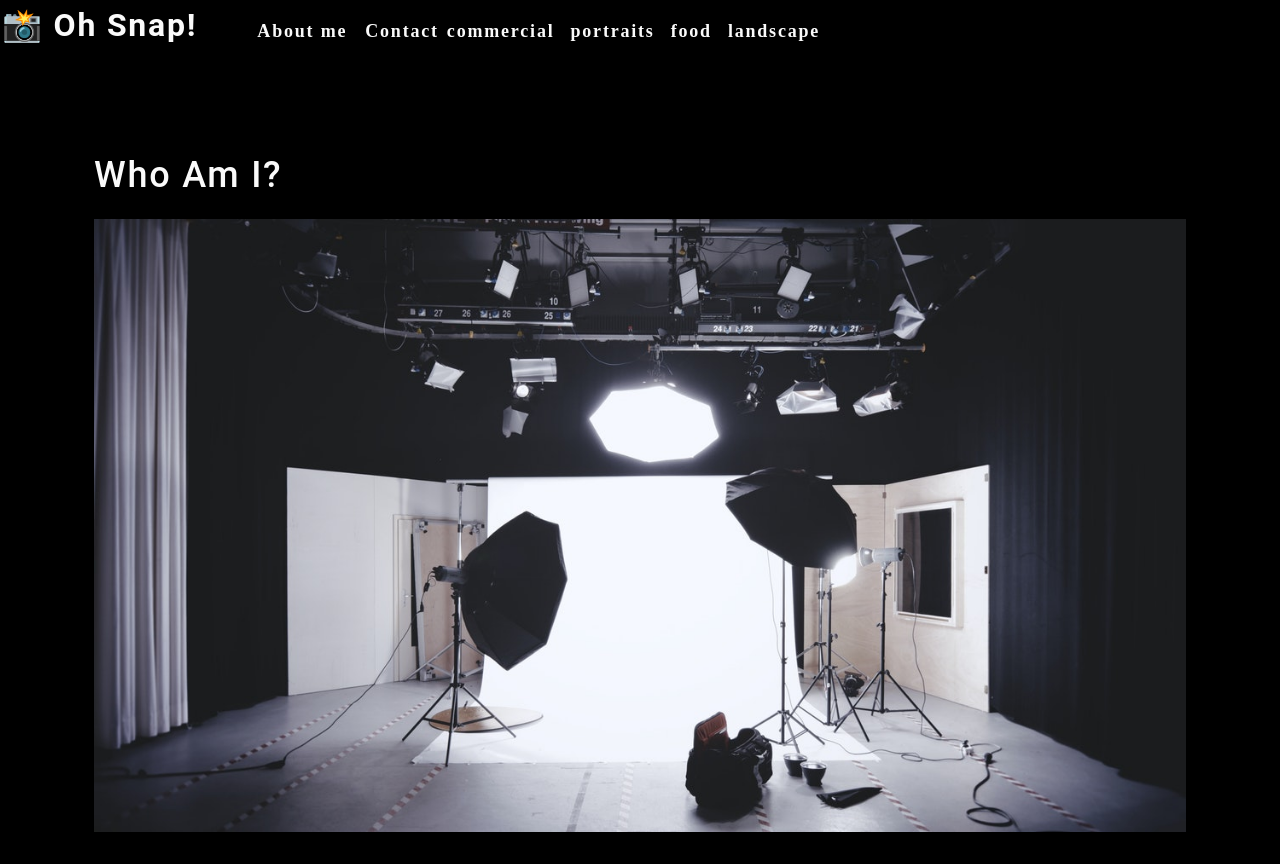
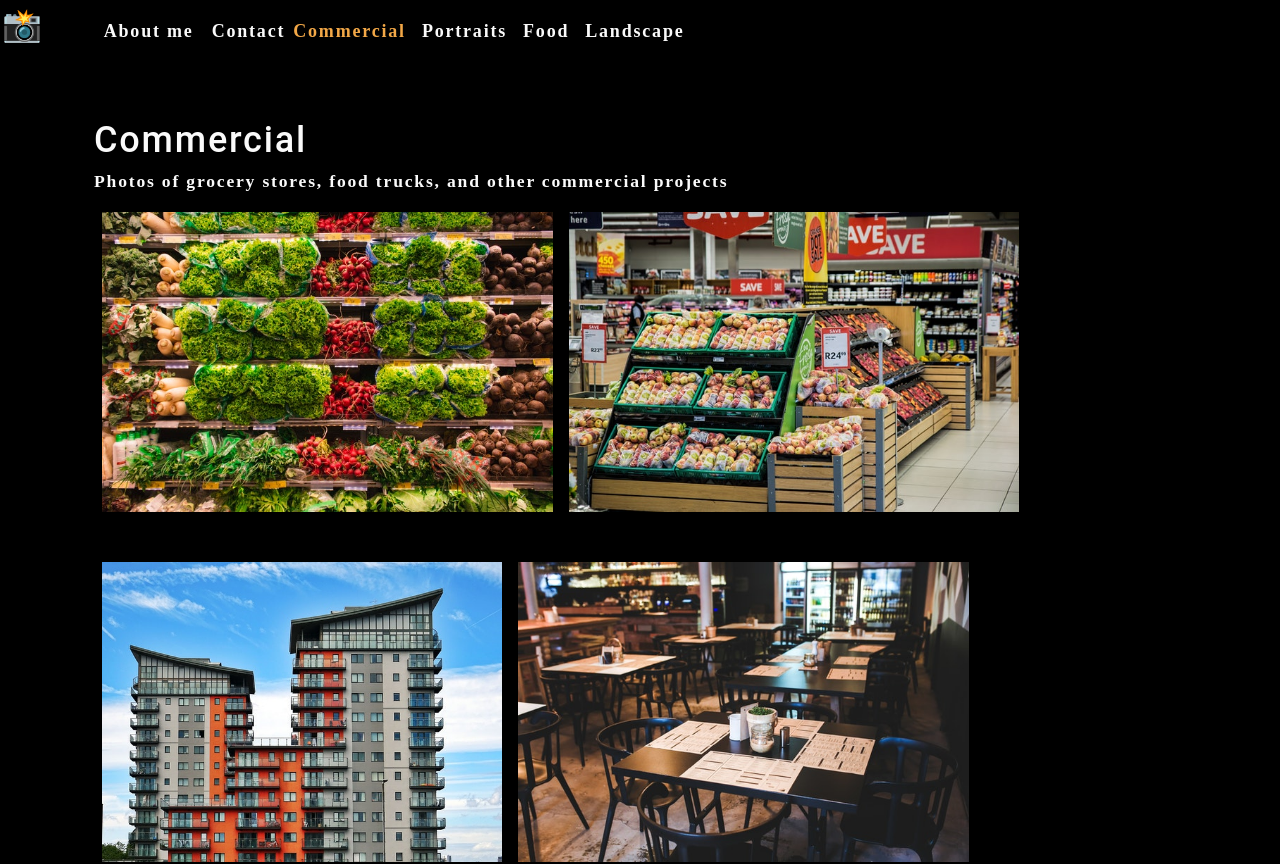
Before and after one commit to nguyen-william93/photo-port, a React (Create React App) app: page / in a window 1280 px wide. Shown: the top 864 px of the page. Built offline with nearby package versions, Linux system fonts and the light colour scheme.

Commit message:
saving progress on using hook

```diff
--- a/src/App.js
+++ b/src/App.js
@@ -1,12 +1,23 @@
+import React, {useState} from 'react';
 import './App.css';
 import About from './components/About';
 import Nav from './components/Nav';
+import Gallery from './components/Gallery';
 
 function App() {
+  const [categories] = useState([
+    { name: 'commercial', description: 'Photos of grocery stores, food trucks, and other commercial projects'},
+    { name: 'portraits', description: 'Portraits of people in my life'},
+    { name: 'food', description: 'Delicious delicacies'},
+    { name: 'landscape', description: 'Fields, farmhouses, waterfalls, and the beauty of nature'}
+  ]);
+
+  const [currentCategory, setCurrentCategory] = useState(categories[0]);
   return (
     <div>
-      <Nav></Nav>
+      <Nav categories = {categories} setCurrentCategory={setCurrentCategory} currentCategory={currentCategory}></Nav>
       <main>
+        <Gallery currentCategory={currentCategory}></Gallery>
         <About></About>
       </main>
     </div>
--- /dev/null
+++ b/src/components/Gallery/index.js
@@ -0,0 +1,18 @@
+import React from 'react';
+import { capitalizeFirstLetter } from '../../utils/helpers';
+import PhotoList from '../PhotoList';
+
+
+function Gallery({ currentCategory }){
+    const { name, description } = currentCategory;
+
+    return (
+        <section>
+            <h1 data-testid='h1tag'>{capitalizeFirstLetter(name)}</h1>
+            <p>{description}</p>
+            <PhotoList category={currentCategory.name}/>
+        </section>
+    )
+};
+
+export default Gallery;
--- a/src/components/Nav/index.js
+++ b/src/components/Nav/index.js
@@ -1,22 +1,18 @@
-import React from 'react';
+import React, { useEffect } from 'react';
+import { capitalizeFirstLetter } from '../../utils/helpers';
 
-const categories = [
-    { name: 'commercial', description: "Photos of grocery stores, food trucks, and other commercial projects"},
-    { name: "portraits", description: "Portraits of people in my life" },
-    { name: "food", description: "Delicious delicacies" },
-    { name: "landscape", description: "Fields, farmhouses, waterfalls, and the beauty of nature"}
-]
 
-function categorySelected(name){
-    console.log(`${name} clicked`)
-};
+function Nav(props) {
+    const { categories = [], setCurrentCategory, currentCategory } = props;
+    useEffect(() => {
+        document.title = capitalizeFirstLetter(currentCategory.name);
+    }, [currentCategory]);
 
-function Nav() {
     return (
         <header className = 'flex-row'>
             <h2>
                 <a data-testid='link' href='/'>
-                    <span role='img' aria-label='camera'> 📸</span> Oh Snap!
+                    <span role='img' aria-label='camera'> {" "}📸</span>{" "}
                 </a>
             </h2>
             <nav>
@@ -30,9 +26,9 @@
                         <span>Contact</span>
                     </li>
                     {categories.map((category) => (
-                        <li className = 'mx-1' key={category.name}>
-                            <span onClick={() => categorySelected(category.name)}>
-                                {category.name}
+                        <li className = {`mx-1 ${currentCategory.name === category.name && 'navActive'}`} key={category.name}>
+                            <span onClick={() => {setCurrentCategory(category)}}>
+                                {capitalizeFirstLetter(category.name)}
                             </span>
                         </li>
                     ))}
--- /dev/null
+++ b/src/components/PhotoList/index.js
@@ -0,0 +1,116 @@
+import React, { useState } from 'react';
+
+function PhotoList({ category }){
+
+    const [photos] = useState([
+        {
+          name: 'Grocery aisle',
+          category: 'commercial',
+          description: 'Lorem ipsum dolor sit amet, consectetur adipiscing elit. Nunc ultricie',
+        },
+        {
+          name: 'Grocery booth',
+          category: 'commercial',
+          description: 'Lorem ipsum dolor sit amet, consectetur adipiscing elit. Nunc ultricie',
+        },
+        {
+          name: 'Building exterior',
+          category: 'commercial',
+          description: 'Lorem ipsum dolor sit amet, consectetur adipiscing elit. Nunc ultricie',
+        },
+        {
+          name: 'Restaurant table',
+          category: 'commercial',
+          description: 'Lorem ipsum dolor sit amet, consectetur adipiscing elit. Nunc ultricie',
+        },
+        {
+          name: 'Cafe interior',
+          category: 'commercial',
+          description: 'Lorem ipsum dolor sit amet, consectetur adipiscing elit. Nunc ultricie',
+        },
+        {
+          name: 'Cat green eyes',
+          category: 'portraits',
+          description: 'Lorem ipsum dolor sit amet, consectetur adipiscing elit. Nunc ultricie',
+        },
+        {
+          name: 'Green parrot',
+          category: 'portraits',
+          description: 'Lorem ipsum dolor sit amet, consectetur adipiscing elit. Nunc ultricie',
+        },
+        {
+          name: 'Yellow macaw',
+          category: 'portraits',
+          description: 'Lorem ipsum dolor sit amet, consectetur adipiscing elit. Nunc ultricie',
+        },
+        {
+          name: 'Pug smile',
+          category: 'portraits',
+          description: 'Lorem ipsum dolor sit amet, consectetur adipiscing elit. Nunc ultricie',
+        },
+        {
+          name: 'Pancakes',
+          category: 'food',
+          description: 'Lorem ipsum dolor sit amet, consectetur adipiscing elit. Nunc ultricie',
+        },
+        {
+          name: 'Burrito',
+          category: 'food',
+          description: 'Lorem ipsum dolor sit amet, consectetur adipiscing elit. Nunc ultricie',
+        },
+        {
+          name: 'Scallop pasta',
+          category: 'food',
+          description: 'Lorem ipsum dolor sit amet, consectetur adipiscing elit. Nunc ultricie',
+        },
+        {
+          name: 'Burger',
+          category: 'food',
+          description: 'Lorem ipsum dolor sit amet, consectetur adipiscing elit. Nunc ultricie',
+        },
+        {
+          name: 'Fruit bowl',
+          category: 'food',
+          description: 'Lorem ipsum dolor sit amet, consectetur adipiscing elit. Nunc ultricie',
+        },
+        {
+          name: 'Green river',
+          category: 'landscape',
+          description: 'Lorem ipsum dolor sit amet, consectetur adipiscing elit. Nunc ultricie',
+        },
+        {
+          name: 'Docks',
+          category: 'landscape',
+          description: 'Lorem ipsum dolor sit amet, consectetur adipiscing elit. Nunc ultricie',
+        },
+        {
+          name: 'Panoramic village by sea',
+          category: 'landscape',
+          description: 'Lorem ipsum dolor sit amet, consectetur adipiscing elit. Nunc ultricie',
+        },
+        {
+          name: 'Domestic landscape',
+          category: 'landscape',
+          description: 'Lorem ipsum dolor sit amet, consectetur adipiscing elit. Nunc ultricie',
+        },
+        {
+          name: 'Park bench',
+          category: 'landscape',
+          description: 'Lorem ipsum dolor sit amet, consectetur adipiscing elit. Nunc ultricie',
+        },
+      ]);
+
+    const currentPhotos = photos.filter((photo) => photo.category === category);
+
+    return(
+        <div>
+            <div className='flex-row'>
+                {currentPhotos.map((image, i) => (
+                    <img src={require(`../../assets/small/${category}/${i}.jpg`)} alt={image.name} className='img-thumbnail mx-1' key={image.name} />
+                ))}
+            </div>
+        </div>
+    )
+}
+
+export default PhotoList
```
